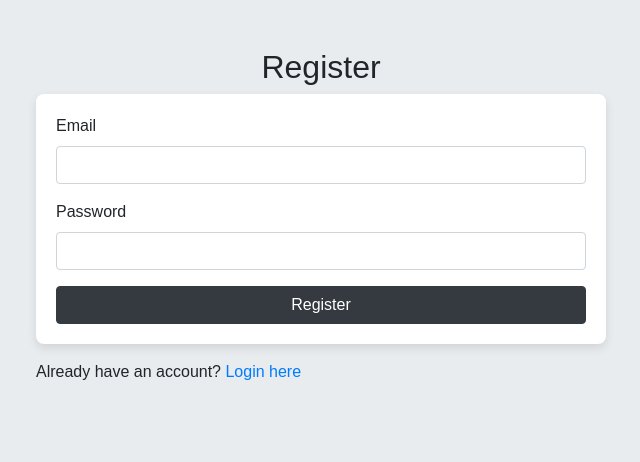
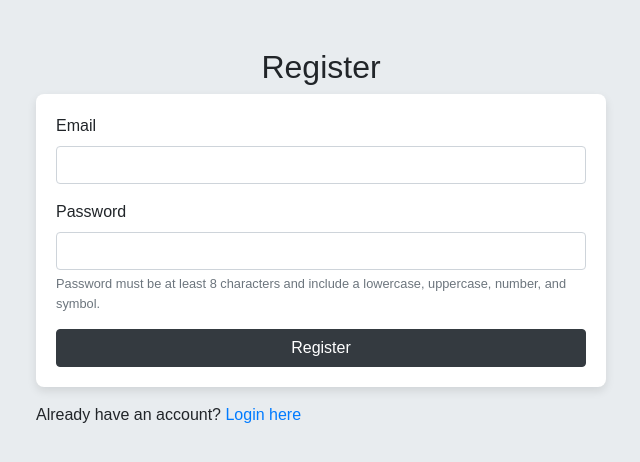
Before and after one commit to Rajanasane/secrets-web-project, a Node server app: page /register in a window 1280 px wide. Shown: the top 462 px of the page, without its empty margins (319-959 px from the left). Run offline with Node 20, Linux system fonts and the light colour scheme; some libraries are stand-ins or nearby versions.

Commit message:
Update register.ejs

```diff
--- a/views/register.ejs
+++ b/views/register.ejs
@@ -10,7 +10,7 @@
 <body>
     <div class="container mt-5">
         <h2>Register</h2>
-        <form action="/register" method="post">
+        <form action="/register" method="post" id="registerForm">
             <div class="form-group">
                 <label for="email">Email</label>
                 <input type="email" class="form-control" name="email" required>
@@ -18,10 +18,25 @@
             <div class="form-group">
                 <label for="password">Password</label>
                 <input type="password" class="form-control" name="password" required>
+                <small class="form-text text-muted">
+                    Password must be at least 8 characters and include a lowercase, uppercase, number, and symbol.
+                </small>
             </div>
             <button type="submit" class="btn btn-dark">Register</button>
         </form>
         <p class="mt-3">Already have an account? <a href="/login">Login here</a></p>
     </div>
+
+    <script>
+        document.getElementById('registerForm').addEventListener('submit', function (e) {
+            const password = document.querySelector('input[name="password"]').value;
+            const pattern = /^(?=.*[a-z])(?=.*[A-Z])(?=.*\d)(?=.*[\W_]).{8,}$/;
+
+            if (!pattern.test(password)) {
+                e.preventDefault();
+                alert("Password must be at least 8 characters long and include a lowercase letter, uppercase letter, number, and symbol.");
+            }
+        });
+    </script>
 </body>
 </html>
```
